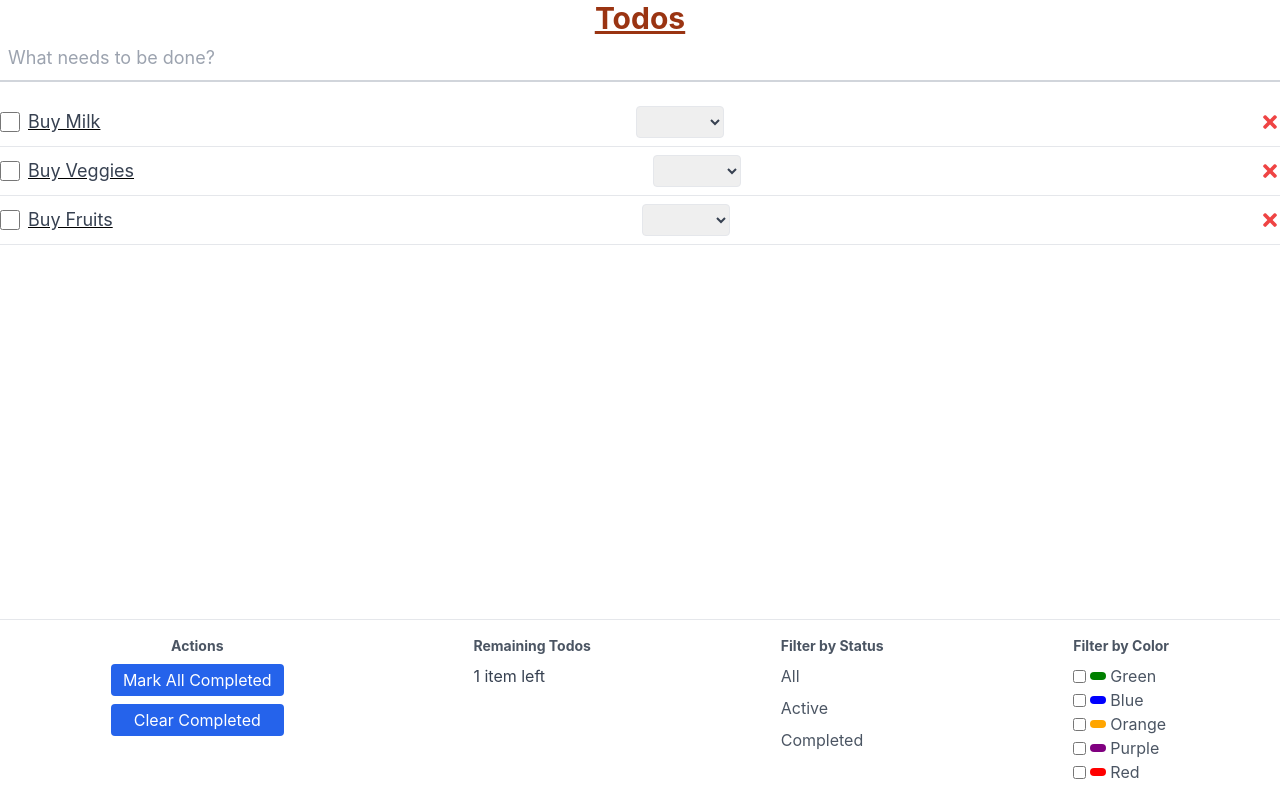
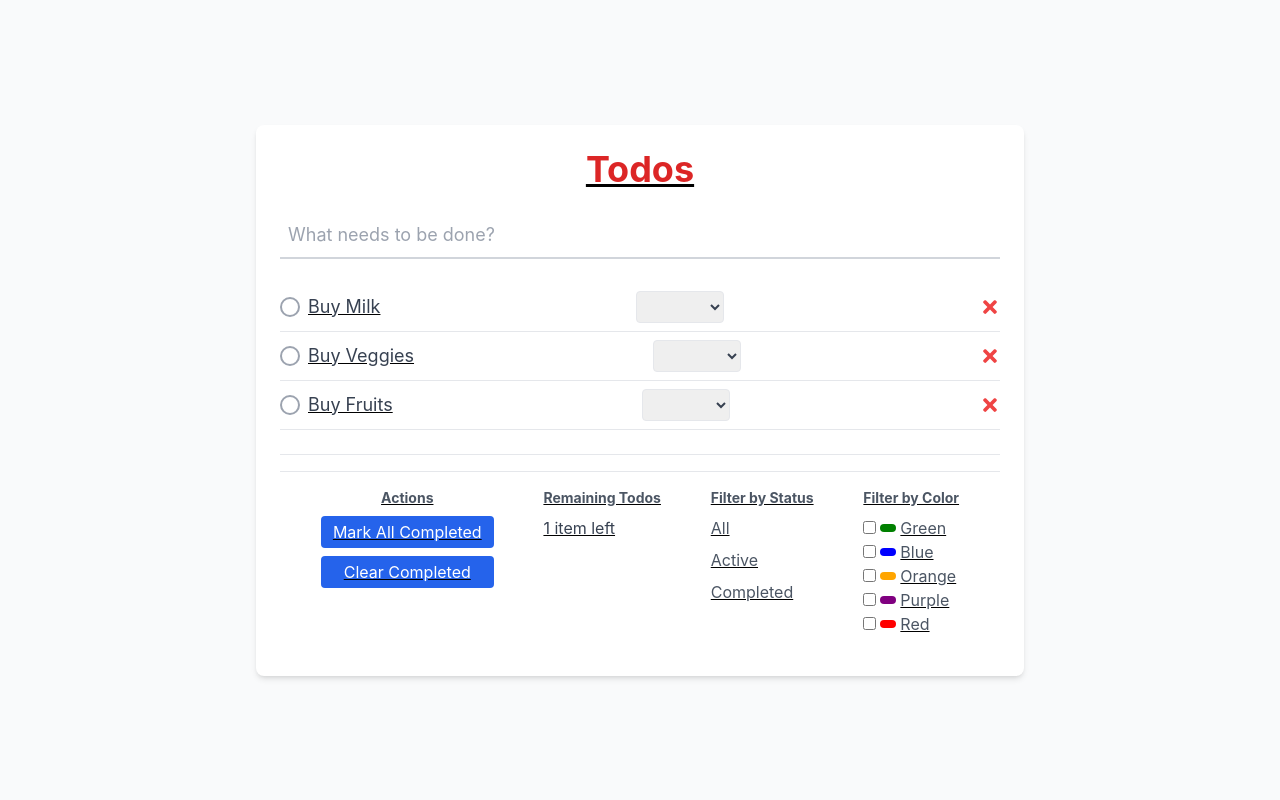
Before and after one commit to tewarishash12/todo_list, a React (Create React App) app: page / in a window 1280 px wide. Built offline with nearby package versions, Linux system fonts and the light colour scheme; the HTML template or start-up script is replaced by a standard one.

Commit message:
UI has been completed

```diff
--- a/src/components/TodoFooter.jsx
+++ b/src/components/TodoFooter.jsx
@@ -3,40 +3,50 @@ import { colors } from './Colors'
 
 function TodoFooter() {
     return (
-        <footer className="flex justify-around items-start p-4 border-t bg-white w-full fixed bottom-0">
-
+        <footer className="flex justify-around items-start p-4 border-t bg-white w-full">
+            {/* Actions Section */}
             <div className="flex flex-col space-y-2">
                 <h1 className="font-bold text-sm text-gray-600">Actions</h1>
-                <button className="bg-blue-600 text-white px-3 py-1 rounded hover:bg-blue-800">
+                <button className="bg-blue-600 text-white px-3 py-1 rounded hover:bg-blue-800 no-underline">
                     Mark All Completed
                 </button>
-                <button className="bg-blue-600 text-white px-3 py-1 rounded hover:bg-blue-800">
+                <button className="bg-blue-600 text-white px-3 py-1 rounded hover:bg-blue-800 no-underline">
                     Clear Completed
                 </button>
             </div>
 
+            {/* Remaining Todos Section */}
             <div className="flex flex-col items-start space-y-2">
                 <h1 className="font-bold text-sm text-gray-600">Remaining Todos</h1>
                 <p className="text-gray-700">1 item left</p>
             </div>
 
+            {/* Filter by Status Section */}
             <div className="flex flex-col items-start space-y-2">
                 <h1 className="font-bold text-sm text-gray-600">Filter by Status</h1>
-                <button className="text-gray-600 hover:underline">All</button>
-                <button className="text-gray-600 hover:underline">Active</button>
-                <button className="text-gray-600 hover:underline">Completed</button>
+                <button className="text-gray-600 hover:text-gray-800 no-underline">All</button>
+                <button className="text-gray-600 hover:text-gray-800 no-underline">Active</button>
+                <button className="text-gray-600 hover:text-gray-800 no-underline">Completed</button>
             </div>
 
+            {/* Filter by Color Section */}
             <div className="flex flex-col items-start space-y-2">
                 <h1 className="font-bold text-sm text-gray-600">Filter by Color</h1>
                 <div className="flex items-start flex-col">
                     {colors.map((color) => (
                         <div key={color} className="flex items-center space-x-1">
-                            <input type="checkbox" id={color} className="cursor-pointer" />
-                            <div className={`w-4 h-2 rounded`} style={{backgroundColor: color.toLowerCase() }}></div>
+                            <input
+                                type="checkbox"
+                                id={color}
+                                className="cursor-pointer"
+                            />
+                            <div
+                                className="w-4 h-2 rounded"
+                                style={{ backgroundColor: color.toLowerCase() }}
+                            ></div>
                             <label
                                 htmlFor={color}
-                                className="text-gray-600 capitalize cursor-pointer"
+                                className="text-gray-600 capitalize cursor-pointer no-underline"
                             >
                                 {color}
                             </label>
@@ -45,7 +55,6 @@ function TodoFooter() {
                 </div>
             </div>
         </footer>
-
     )
 }
 
--- a/src/components/TodoList.jsx
+++ b/src/components/TodoList.jsx
@@ -21,11 +21,10 @@ export default function TodoList() {
                         key={todo.id}
                         className="flex items-center justify-between border-b py-2"
                     >
-                        {/* Checkbox */}
                         <div className="flex items-center space-x-2">
                             <input
                                 type="checkbox"
-                                className="w-5 h-5 text-green-500 focus:ring-0 focus:ring-offset-0 rounded-full"
+                                className="text-green-500 focus:ring-0 focus:ring-offset-0 border-2 border-gray-400 checked:bg-white appearance-none h-5 w-5 rounded-full  relative checked:before:content-['✔'] checked:before:absolute  checked:before:left-[3px] checked:before:top-[-2px] checked:before:text-green-400  checked:before:text-sm"
                             />
                             <span className="text-gray-700 text-lg">{todo.task}</span>
                         </div>
@@ -42,7 +41,7 @@ export default function TodoList() {
                                         key={index}
                                         value={color}
                                         className='font-bold'
-                                        style={{color: color.toLowerCase() }}
+                                        style={{ color: color.toLowerCase() }}
                                     >
                                         {color}
                                     </option>
--- a/src/pages/TodoPage.jsx
+++ b/src/pages/TodoPage.jsx
@@ -7,11 +7,23 @@ export default function TodoPage() {
 
 
     return (
-        <>
-            <h1 className="text-3xl text-orange-800 font-bold underline">Todos</h1>
-            <TodoForm />
-            <TodoList />
-            <TodoFooter />
-        </>
+        <div className="flex items-center justify-center min-h-screen bg-gray-50">
+            {/* White Card Container */}
+            <div className="w-full max-w-3xl bg-white rounded-lg shadow-md p-6">
+                {/* Title */}
+                <h1 className="text-4xl font-bold text-center text-red-600 mb-6">Todos</h1>
+
+                {/* Todo Form and List */}
+                <div className="space-y-6">
+                    <TodoForm />
+                    <TodoList />
+                </div>
+
+                {/* Footer */}
+                <div className="mt-6 border-t pt-4">
+                    <TodoFooter />
+                </div>
+            </div>
+        </div>
     )
 }
```
